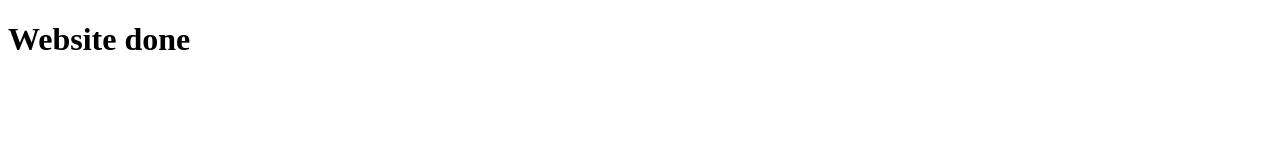
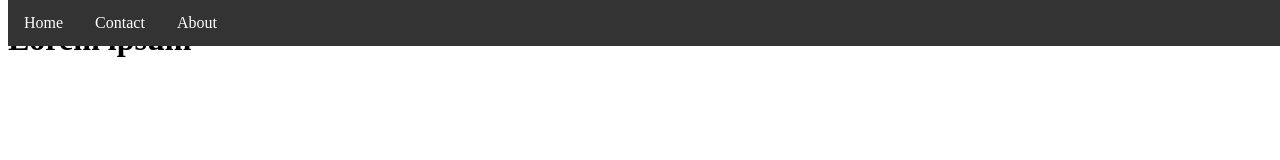
Before and after one commit to BanZ-Development/larsonpetshop, a plain HTML site: page index.html in a window 1280 px wide. Drawn offline with Linux system fonts and the light colour scheme.

Commit message:
initial commit

```diff
--- a/index.html
+++ b/index.html
@@ -1,9 +1,18 @@
 <!DOCTYPE html>
-<html>
+<html lang="EN">
     <head>
         <title>Larson Pet Shop</title>
+        <meta charset="UTF-8">
+        <meta name="viewport" content="width=device-width, initial-scale=1.0">
+        <meta name="description" content="buy some stuff at the larson pet shop">
+        <link rel="stylesheet" href="styles.css">
     </head>
     <body>
-        <h1>Website done</h1>
+        <ul>
+            <li><a href="#">Home</a></li>
+            <li><a href="/pages">Contact</a></li>
+            <li><a href="/pages">About</a></li>
+          </ul>
+        <h1>Lorem ipsum</h1>
     </body>
 </html>
--- /dev/null
+++ b/styles.css
@@ -0,0 +1,26 @@
+ul {
+    list-style-type: none;
+    margin: 0;
+    padding: 0;
+    overflow: hidden;
+    background-color: #333;
+    position: fixed;
+    top: 0;
+    width: 100%;
+  }
+
+  li {
+    float: left;
+  }
+
+  li a {
+    display: block;
+    color: white;
+    text-align: center;
+    padding: 14px 16px;
+    text-decoration: none;
+  }
+
+  li a:hover {
+    background-color: #111;
+  }
```
Also changed, not shown: pages/about.html (added), pages/contact.html (added).
